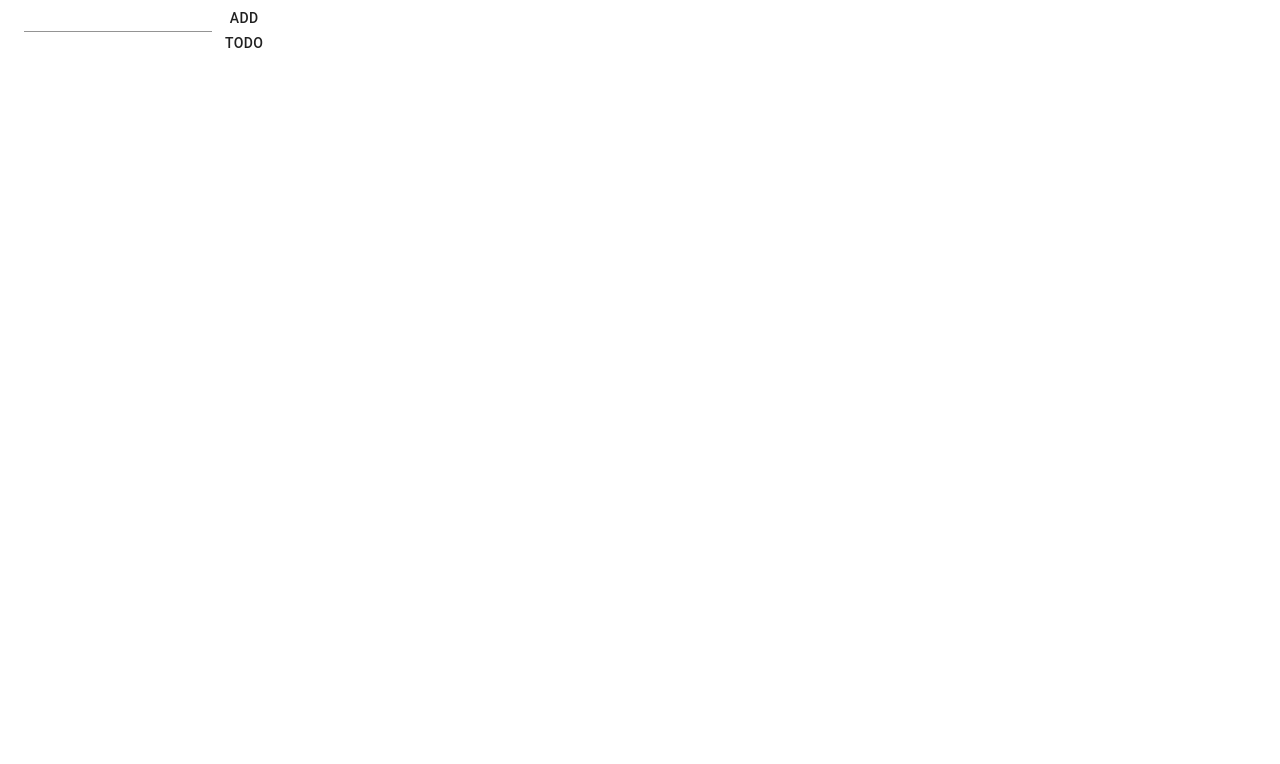
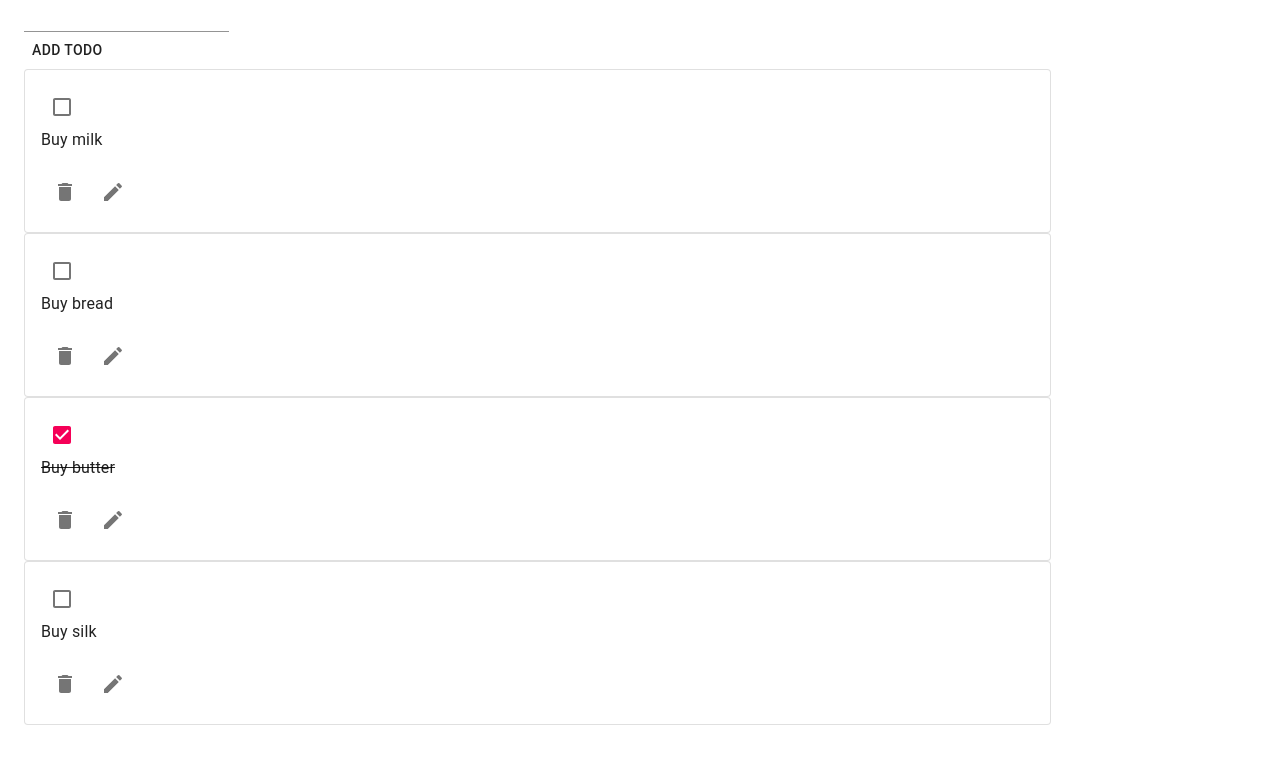
Before and after one commit to Nookee411/react-todo-app, a React (Create React App) app: page / in a window 1280 px wide. Shown: the top 764 px of the page. Built offline with nearby package versions, Linux system fonts and the light colour scheme.

Commit message:
Es lint+ finishing tasks

```diff
--- a/src/App.js
+++ b/src/App.jsx
@@ -1,7 +1,7 @@
-import React from "react";
-import { Container, Grid } from "@material-ui/core";
-import { TodoInput } from "./components/TodoInput";
-import { TodoList } from "./components/TodoList";
+import React from 'react';
+import { Container, Grid } from '@material-ui/core';
+import TodoInput from './components/TodoInput';
+import TodoList from './components/TodoList';
 
 const GRID_SIZES = {
   INPUT_SIZE: 2,
@@ -14,7 +14,7 @@ function App() {
         <Grid item xs={GRID_SIZES.INPUT_SIZE}>
           <TodoInput />
         </Grid>
-        <Grid xs={12 - GRID_SIZES.INPUT_SIZE}>
+        <Grid item xs={12 - GRID_SIZES.INPUT_SIZE}>
           <TodoList />
         </Grid>
       </Grid>
--- a/src/app/store.js
+++ /dev/null
@@ -1,6 +0,0 @@
-import { configureStore } from "@reduxjs/toolkit";
-import TodoSlice from "../features/todo/TodoSlice";
-
-export const store = configureStore({
-  reducer: TodoSlice.reducer,
-});
--- a/src/components/TodoInput.jsx
+++ b/src/components/TodoInput.jsx
@@ -1,31 +1,32 @@
-import React, { useState } from "react";
-import { Grid, TextField, Button } from "@material-ui/core";
-import { addTodo } from "../features/todo/TodoSlice";
-import { useDispatch } from "react-redux";
+import React, { useState } from 'react';
+import { Grid, TextField, Button } from '@material-ui/core';
+import { useDispatch, useSelector } from 'react-redux';
+import { addTodo } from '../store/slices/TodoSlice';
 
-let id = 0;
-export function TodoInput() {
+let id;
+export default function TodoInput() {
+  id = useSelector((state) => state.todos.length);
   const dispatch = useDispatch();
-  const [todoText, setTodoText] = useState("");
+  const [todoText, setTodoText] = useState('');
 
-  function addTodoClick(e) {
+  function addTodoClick() {
     if (todoText.length) {
-      dispatch(addTodo({ id: id++, content: todoText, finished: false }));
-      setTodoText("");
+      dispatch(addTodo({ id: (id += 1), content: todoText, finished: false }));
+      setTodoText('');
     }
   }
   return (
     <Grid container>
-      <Grid item xs={11}>
+      <Grid item>
         <TextField
           value={todoText}
           onChange={(e) => setTodoText(e.target.value)}
           onKeyDown={(e) => {
-            if (e.code === "Enter") addTodoClick();
+            if (e.code === 'Enter') addTodoClick();
           }}
         />
       </Grid>
-      <Grid item xs={1}>
+      <Grid item>
         <Button onClick={addTodoClick}>Add todo</Button>
       </Grid>
     </Grid>
--- a/src/components/TodoItem.jsx
+++ b/src/components/TodoItem.jsx
@@ -1,25 +1,61 @@
-import React from "react";
+import React, { useState } from 'react';
 import {
   Card,
   CardContent,
-  CardHeader,
+  Checkbox,
   IconButton,
   Typography,
-} from "@material-ui/core";
-import PropTypes from "prop-types";
-import DeleteIcon from "@material-ui/icons/Delete";
-import { removeTodo } from "../features/todo/TodoSlice";
-import { useDispatch } from "react-redux";
+  TextField,
+} from '@material-ui/core';
+import { makeStyles } from '@material-ui/core/styles';
+import PropTypes from 'prop-types';
+import DeleteIcon from '@material-ui/icons/Delete';
+import { useDispatch } from 'react-redux';
+import EditIcon from '@material-ui/icons/Edit';
+import CheckIcon from '@material-ui/icons/Check';
+import CloseIcon from '@material-ui/icons/Close';
+import { removeTodo, checkTodo } from '../store/slices/TodoSlice';
 
-export function TodoItem(props) {
-  const { id, content, finished } = props.todo;
+const useStyles = makeStyles({
+  finished: {
+    textDecoration: 'line-through',
+  },
+  unfinished: {
+    textDecoration: 'none',
+  },
+});
+export default function TodoItem(props) {
+  const [isEditing, setEditing] = useState(false);
+  const { todo } = props;
+  const classes = useStyles();
+  const { id, content, finished } = todo;
   const dispatch = useDispatch();
   return (
-    <Card>
-      <CardContent>
-        <Typography paragraph>{content}</Typography>
+    <Card variant="outlined">
+      <CardContent hidden={isEditing}>
+        <Checkbox checked={finished} onClick={() => dispatch(checkTodo(id))} />
+        <Typography
+          paragraph
+          className={finished ? classes.finished : classes.unfinished}
+          hidden={false}
+        >
+          {content}
+        </Typography>
+
         <IconButton onClick={() => dispatch(removeTodo(id))}>
           <DeleteIcon />
+        </IconButton>
+        <IconButton onClick={() => setEditing(!isEditing)}>
+          <EditIcon />
+        </IconButton>
+      </CardContent>
+      <CardContent hidden={!isEditing}>
+        <TextField />
+        <IconButton>
+          <CheckIcon />
+        </IconButton>
+        <IconButton>
+          <CloseIcon />
         </IconButton>
       </CardContent>
     </Card>
@@ -27,5 +63,9 @@ export function TodoItem(props) {
 }
 
 TodoItem.propTypes = {
-  todo: PropTypes.object,
+  todo: {
+    id: PropTypes.number.isRequired,
+    content: PropTypes.string,
+    finished: PropTypes.bool,
+  }.isRequired,
 };
--- a/src/components/TodoList.jsx
+++ b/src/components/TodoList.jsx
@@ -1,15 +1,14 @@
-import React from "react";
-import { Container } from "@material-ui/core";
-import { TodoItem } from "./TodoItem";
-import { useSelector } from "react-redux";
+import React from 'react';
+import { useSelector } from 'react-redux';
+import TodoItem from './TodoItem';
 
-export function TodoList() {
+export default function TodoList() {
   const todoList = useSelector((state) => state.todos);
   return (
-    <Container>
+    <div>
       {todoList.map((todo) => (
         <TodoItem key={todo.id} todo={todo} />
       ))}
-    </Container>
+    </div>
   );
 }
--- a/src/features/todo/TodoSlice.js
+++ /dev/null
@@ -1,22 +0,0 @@
-import { createSlice } from "@reduxjs/toolkit";
-
-const todoSlice = createSlice({
-  name: "todo",
-  initialState: {
-    todos: [],
-  },
-  reducers: {
-    addTodo: (state, action) => {
-      state.todos.push(action.payload);
-    },
-    removeTodo: (state, action) => {
-      const todos = state.todos;
-      const index = todos.map((todo) => todo.id).indexOf(action.payload);
-      if (index >= 0) {
-        todos.splice(index, 1);
-      }
-    },
-  },
-});
-export default todoSlice;
-export const { addTodo, removeTodo } = todoSlice.actions;
--- a/src/serviceWorker.js
+++ b/src/serviceWorker.js
@@ -16,48 +16,14 @@ const isLocalhost = Boolean(
     window.location.hostname === '[::1]' ||
     // 127.0.0.0/8 are considered localhost for IPv4.
     window.location.hostname.match(
-      /^127(?:\.(?:25[0-5]|2[0-4][0-9]|[01]?[0-9][0-9]?)){3}$/
-    )
+      /^127(?:\.(?:25[0-5]|2[0-4][0-9]|[01]?[0-9][0-9]?)){3}$/,
+    ),
 );
-
-export function register(config) {
-  if (process.env.NODE_ENV === 'production' && 'serviceWorker' in navigator) {
-    // The URL constructor is available in all browsers that support SW.
-    const publicUrl = new URL(process.env.PUBLIC_URL, window.location.href);
-    if (publicUrl.origin !== window.location.origin) {
-      // Our service worker won't work if PUBLIC_URL is on a different origin
-      // from what our page is served on. This might happen if a CDN is used to
-      // serve assets; see https://github.com/facebook/create-react-app/issues/2374
-      return;
-    }
-
-    window.addEventListener('load', () => {
-      const swUrl = `${process.env.PUBLIC_URL}/service-worker.js`;
-
-      if (isLocalhost) {
-        // This is running on localhost. Let's check if a service worker still exists or not.
-        checkValidServiceWorker(swUrl, config);
-
-        // Add some additional logging to localhost, pointing developers to the
-        // service worker/PWA documentation.
-        navigator.serviceWorker.ready.then(() => {
-          console.log(
-            'This web app is being served cache-first by a service ' +
-              'worker. To learn more, visit https://bit.ly/CRA-PWA'
-          );
-        });
-      } else {
-        // Is not localhost. Just register service worker
-        registerValidSW(swUrl, config);
-      }
-    });
-  }
-}
-
 function registerValidSW(swUrl, config) {
   navigator.serviceWorker
     .register(swUrl)
     .then((registration) => {
+      // eslint-disable-next-line no-param-reassign
       registration.onupdatefound = () => {
         const installingWorker = registration.installing;
         if (installingWorker == null) {
@@ -69,25 +35,18 @@ function registerValidSW(swUrl, config) {
               // At this point, the updated precached content has been fetched,
               // but the previous service worker will still serve the older
               // content until all client tabs are closed.
-              console.log(
-                'New content is available and will be used when all ' +
-                  'tabs for this page are closed. See https://bit.ly/CRA-PWA.'
-              );
 
               // Execute callback
               if (config && config.onUpdate) {
                 config.onUpdate(registration);
               }
-            } else {
+            } else if (config && config.onSuccess) {
               // At this point, everything has been precached.
               // It's the perfect time to display a
               // "Content is cached for offline use." message.
-              console.log('Content is cached for offline use.');
 
               // Execute callback
-              if (config && config.onSuccess) {
-                config.onSuccess(registration);
-              }
+              config.onSuccess(registration);
             }
           }
         };
@@ -123,9 +82,42 @@ function checkValidServiceWorker(swUrl, config) {
     })
     .catch(() => {
       console.log(
-        'No internet connection found. App is running in offline mode.'
+        'No internet connection found. App is running in offline mode.',
       );
     });
+}
+export function register(config) {
+  if (process.env.NODE_ENV === 'production' && 'serviceWorker' in navigator) {
+    // The URL constructor is available in all browsers that support SW.
+    const publicUrl = new URL(process.env.PUBLIC_URL, window.location.href);
+    if (publicUrl.origin !== window.location.origin) {
+      // Our service worker won't work if PUBLIC_URL is on a different origin
+      // from what our page is served on. This might happen if a CDN is used to
+      // serve assets; see https://github.com/facebook/create-react-app/issues/2374
+      return;
+    }
+
+    window.addEventListener('load', () => {
+      const swUrl = `${process.env.PUBLIC_URL}/service-worker.js`;
+
+      if (isLocalhost) {
+        // This is running on localhost. Let's check if a service worker still exists or not.
+        checkValidServiceWorker(swUrl, config);
+
+        // Add some additional logging to localhost, pointing developers to the
+        // service worker/PWA documentation.
+        navigator.serviceWorker.ready.then(() => {
+          console.log(
+            'This web app is being served cache-first by a service ' +
+              'worker. To learn more, visit https://bit.ly/CRA-PWA',
+          );
+        });
+      } else {
+        // Is not localhost. Just register service worker
+        registerValidSW(swUrl, config);
+      }
+    });
+  }
 }
 
 export function unregister() {
--- /dev/null
+++ b/src/store/index.js
@@ -0,0 +1,8 @@
+import { configureStore } from '@reduxjs/toolkit';
+import TodoSlice from './slices/TodoSlice';
+
+const store = configureStore({
+  reducer: TodoSlice.reducer,
+});
+
+export default store;
--- /dev/null
+++ b/src/store/slices/TodoSlice.js
@@ -0,0 +1,33 @@
+import { createSlice } from '@reduxjs/toolkit';
+
+const todoSlice = createSlice({
+  name: 'todo',
+  initialState: {
+    todos: [
+      { id: 0, content: 'Buy milk', finished: false },
+      { id: 1, content: 'Buy bread', finished: false },
+      { id: 2, content: 'Buy butter', finished: true },
+      { id: 3, content: 'Buy silk', finished: false },
+    ],
+  },
+  reducers: {
+    addTodo: (state, action) => {
+      state.todos.push(action.payload);
+    },
+    removeTodo: (state, action) => {
+      const { todos } = state;
+      const index = todos.map((todo) => todo.id).indexOf(action.payload);
+      if (index >= 0) {
+        todos.splice(index, 1);
+      }
+    },
+    // pass id of todo as payloadAssignment to property of function parameter 'todo'
+    checkTodo: (state, action) => {
+      const { todos } = state;
+      const todo = todos.find((elem) => elem.id === action.payload);
+      todo.finished = !todo.finished;
+    },
+  },
+});
+export default todoSlice;
+export const { addTodo, removeTodo, checkTodo } = todoSlice.actions;
```
Also changed, not shown: package.json (+8 -0 lines), src/index.jsx (renamed from src/index.js, +8 -8 lines), .eslintrc.json (added), 1 other file (tests, documents, lock files or other folders).
